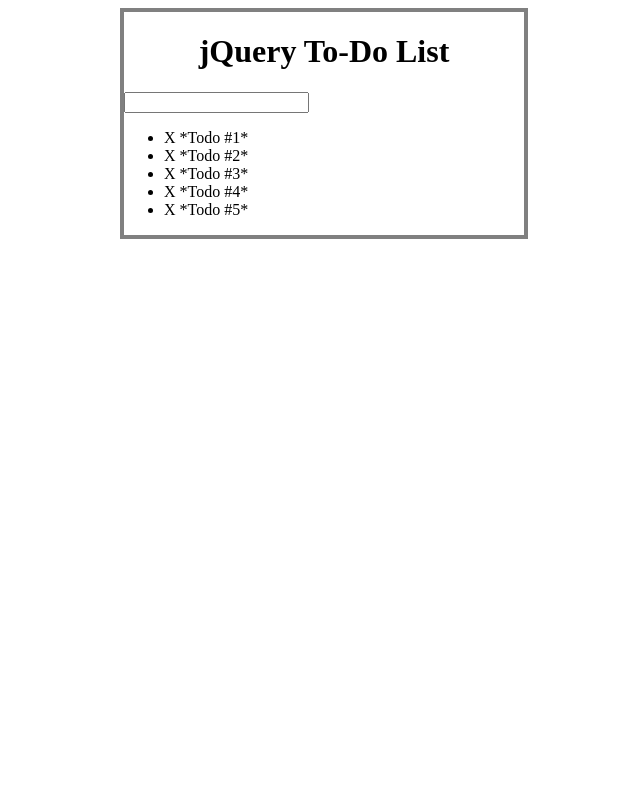
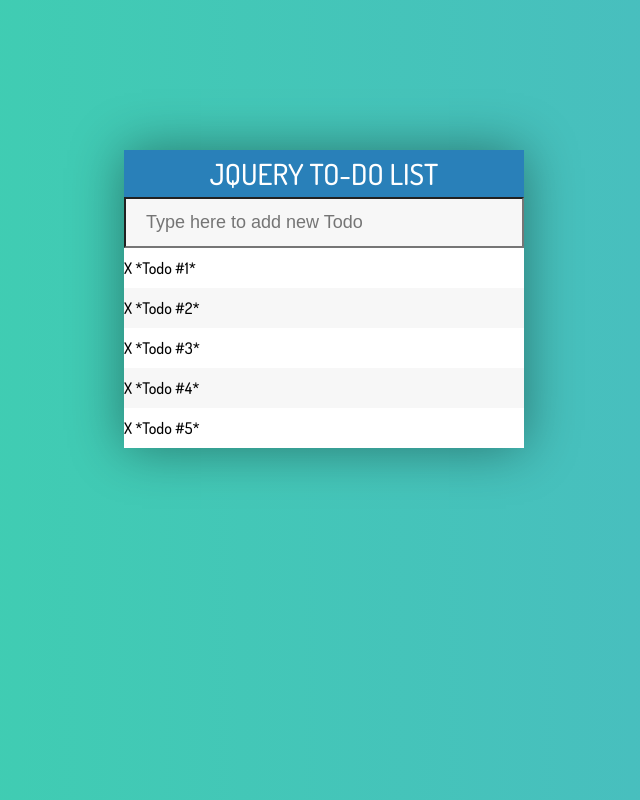
Before and after one commit to alsonshareef/Todo-List, a plain HTML site: page todo.html in a window 1280 px wide. Shown: the whole page, without its empty margins (316-956 px from the left). Drawn offline with Linux system fonts and the light colour scheme.

Commit message:
Almost done styling..

```diff
--- a/assets/css/todo.css
+++ b/assets/css/todo.css
@@ -1,5 +1,53 @@
+body {
+	font-family: 'Dosis', sans-serif;
+	font-weight: 500;
+	background: #4CB8C4;  /* fallback for old browsers */
+background: -webkit-linear-gradient(left, #3CD3AD, #4CB8C4);
+background: -o-linear-gradient(left, #3CD3AD, #4CB8C4);
+background: linear-gradient(to right, #3CD3AD, #4CB8C4);  /* Chrome 10-25, Safari 5.1-6 */ /* W3C, IE 10+/ Edge, Firefox 16+, Chrome 26+, Opera 12+, Safari 7+ */
+
+}
+
 h1 {
+	background: #2980b9;
+	color: white;
+	font-size: 29px;
+	font-weight: 420;
+	margin: 0;
+	padding: 5px 10px;
 	text-align: center;
+	text-transform: uppercase;
+}
+
+input {
+	font-size: 18px;
+	background: #f7f7f7;
+	box-sizing: border-box;
+	width: 100%;
+	padding: 13px 13px 13px 20px;
+	color: steelblue;
+}
+
+input:focus{
+	background: white;
+	border: 3px solid steelblue;
+	outline: none;
+}
+
+li {
+	background: #fff;
+	height: 40px;
+	line-height: 40px;
+}
+
+li:nth-child(2n) {
+	background: #f7f7f7;
+}
+
+ul {
+	list-style-type: none;
+	margin: 0;
+	padding: 0;
 }
 
 .completed {
@@ -8,7 +56,8 @@ h1 {
 }
 
 #container {
-	border: solid 4px grey;
+	box-shadow: 0 0 50px rgba(0, 0, 0, 0.4);
+	background-color: #f7f7f7;
 	width: 400px;
-	margin: 0 auto;
+	margin: 150px auto;
 }
--- a/todo.html
+++ b/todo.html
@@ -4,13 +4,14 @@
 	<meta charset="UTF-8">
 	<title>jQuery To-Do List</title>
 	<link rel="stylesheet" href="assets/css/todo.css">
+	<link href="https://fonts.googleapis.com/css?family=Dosis:400,500,700" rel="stylesheet">
 	<script src="assets/js/lib/jquery-3.2.1.js"></script>
 </head>
 <body>
 
 	<div id="container">
 		<h1>jQuery To-Do List</h1>
-		<input type="text">
+		<input type="text" placeholder="Type here to add new Todo">
 
 		<ul>
 			<li><span>X</span> *Todo #1*</li>
```
